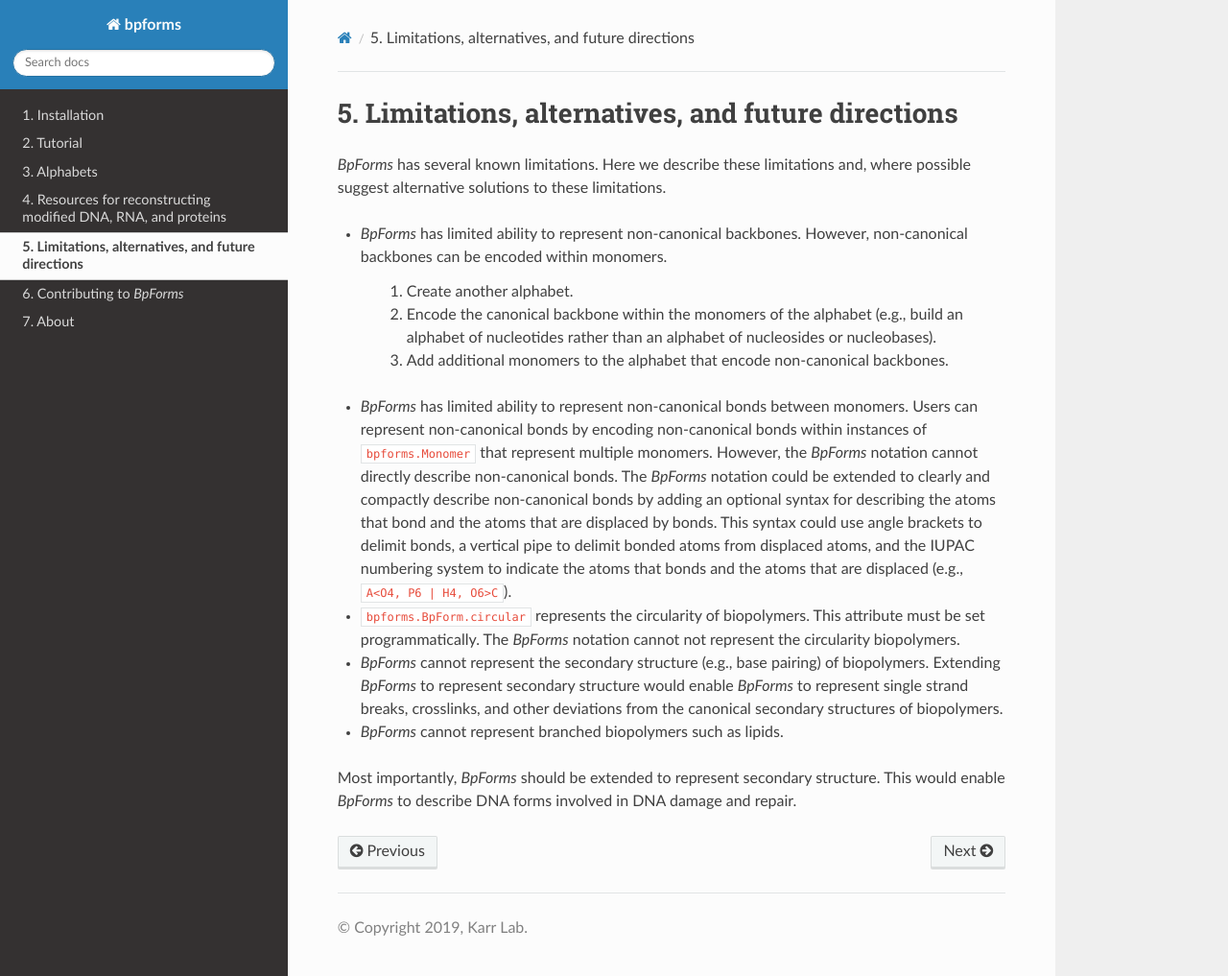
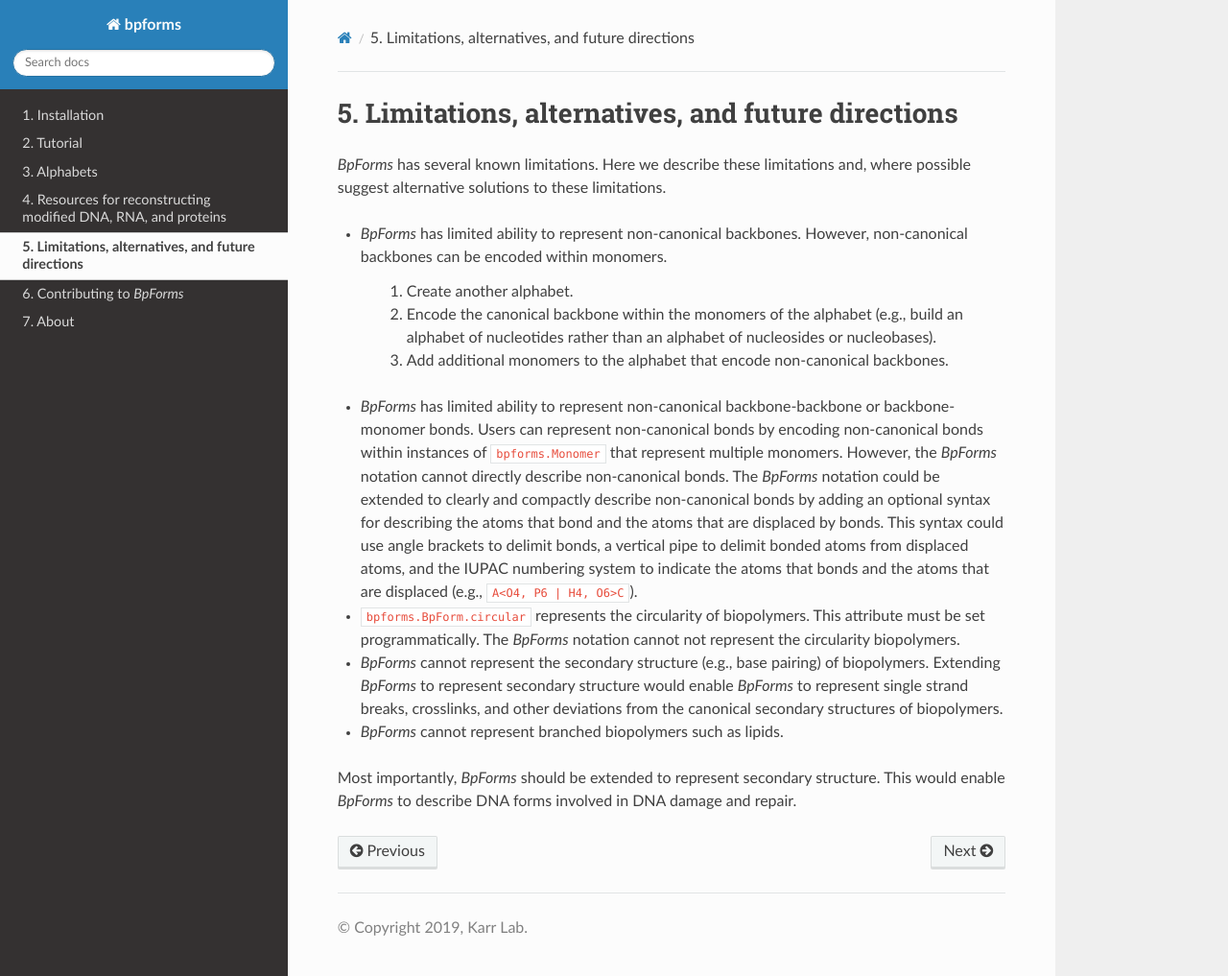
Before and after one commit to KarrLab/bpforms, a Sphinx documentation site: the page built from docs/future.rst, in a window 1280 px wide and 1017 px high. Shown: the whole window at 96% size. Built offline with Sphinx 7.4.7 and the Read the Docs theme 2.0.0, drawn with Linux system fonts in a browser that asks for light colours; pages that are not in the unit, such as notebooks, are missing from menus.

Commit message:
tried to prevent confusion with the use of the term monomer

```diff
--- a/docs/future.rst
+++ b/docs/future.rst
@@ -9,7 +9,7 @@ Limitations, alternatives, and future directions
     #. Encode the canonical backbone within the monomers of the alphabet (e.g., build an alphabet of nucleotides rather than an alphabet of nucleosides or nucleobases).
     #. Add additional monomers to the alphabet that encode non-canonical backbones.
 
-* `BpForms` has limited ability to represent non-canonical bonds between monomers. Users can represent non-canonical bonds by encoding non-canonical bonds within instances of ``bpforms.Monomer`` that represent multiple monomers. However, the `BpForms` notation cannot directly describe non-canonical bonds. The `BpForms` notation could be extended to clearly and compactly describe non-canonical bonds by adding an optional syntax for describing the atoms that bond and the atoms that are displaced by bonds. This syntax could use angle brackets to delimit bonds, a vertical pipe to delimit bonded atoms from displaced atoms, and the IUPAC numbering system to indicate the atoms that bonds and the atoms that are displaced (e.g., ``A<O4, P6 | H4, O6>C``).
+* `BpForms` has limited ability to represent non-canonical backbone-backbone or backbone-monomer bonds. Users can represent non-canonical bonds by encoding non-canonical bonds within instances of ``bpforms.Monomer`` that represent multiple monomers. However, the `BpForms` notation cannot directly describe non-canonical bonds. The `BpForms` notation could be extended to clearly and compactly describe non-canonical bonds by adding an optional syntax for describing the atoms that bond and the atoms that are displaced by bonds. This syntax could use angle brackets to delimit bonds, a vertical pipe to delimit bonded atoms from displaced atoms, and the IUPAC numbering system to indicate the atoms that bonds and the atoms that are displaced (e.g., ``A<O4, P6 | H4, O6>C``).
 * ``bpforms.BpForm.circular`` represents the circularity of biopolymers. This attribute must be set programmatically. The `BpForms` notation cannot not represent the circularity biopolymers.
 * `BpForms` cannot represent the secondary structure (e.g., base pairing) of biopolymers. Extending `BpForms` to represent secondary structure would enable `BpForms` to represent single strand breaks, crosslinks, and other deviations from the canonical secondary structures of biopolymers.
 * `BpForms` cannot represent branched biopolymers such as lipids.
```
